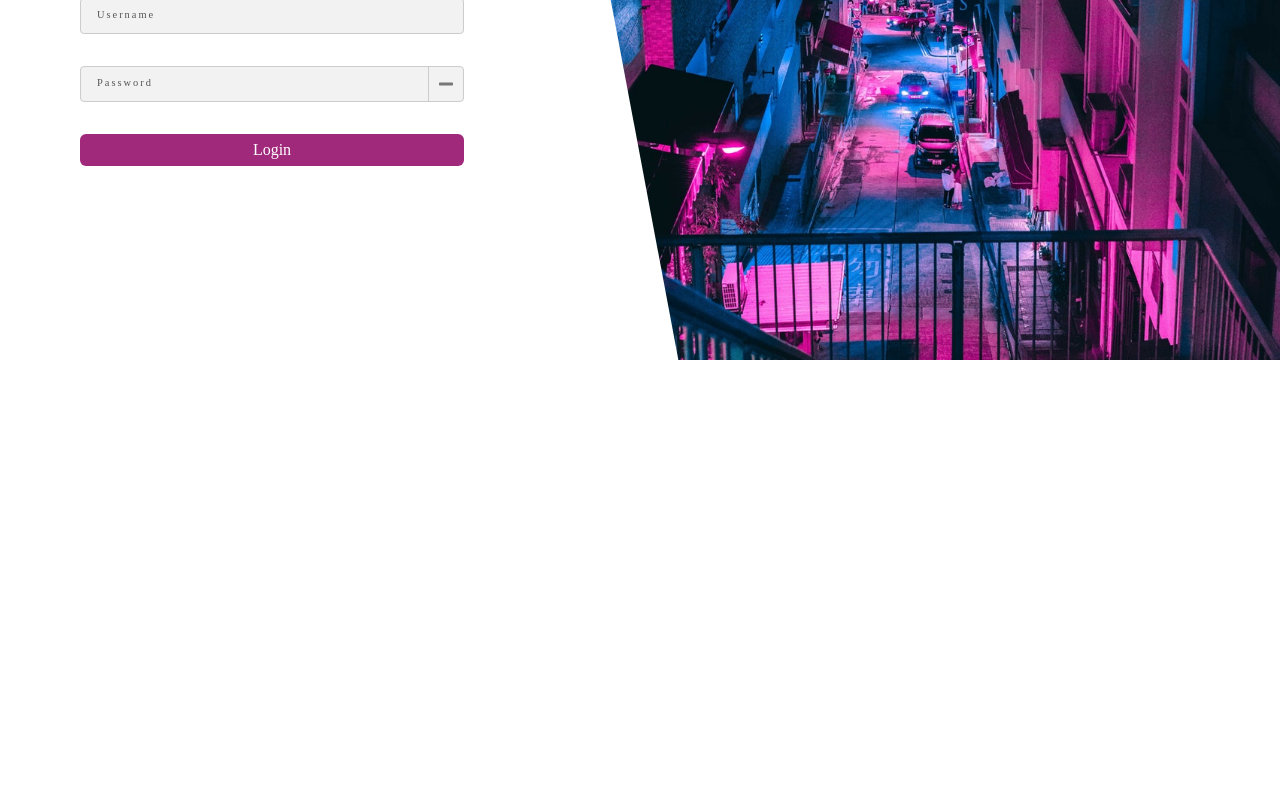
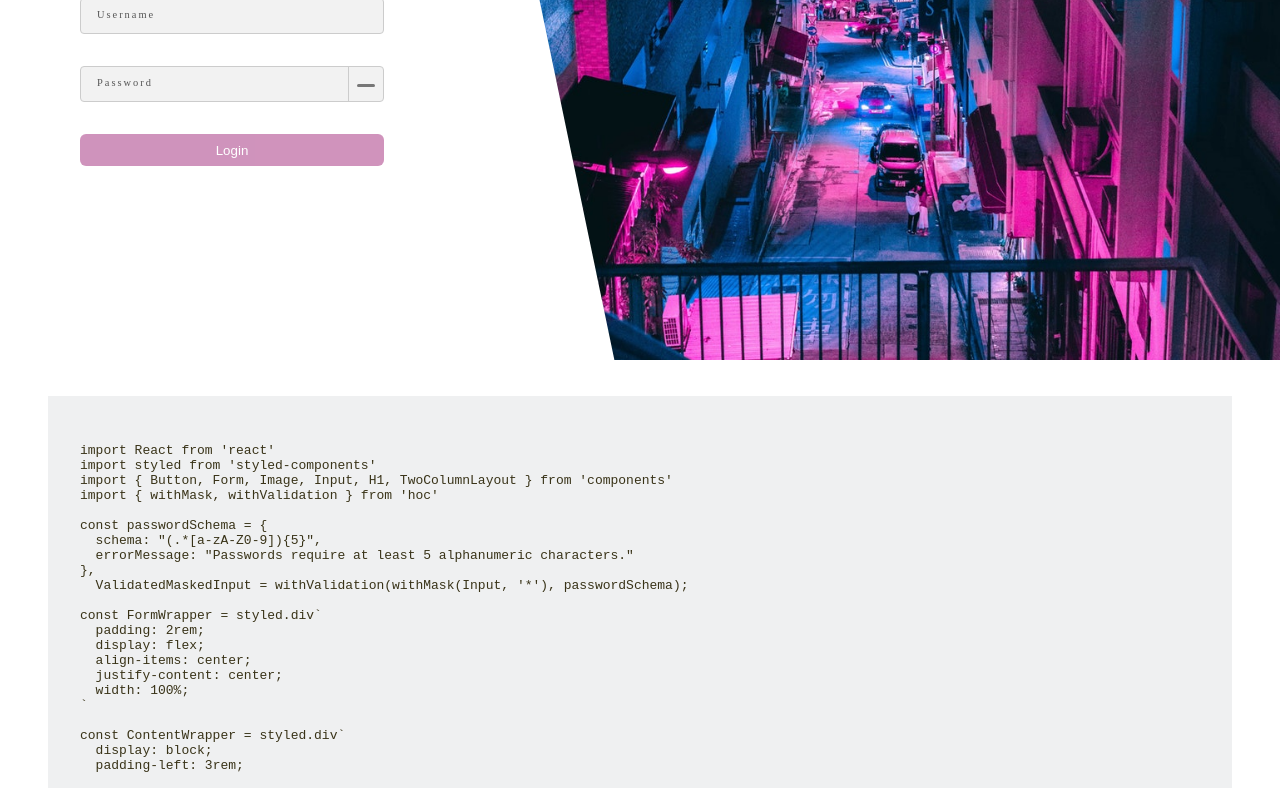
Before and after one commit to mscott5861/trcl, a React (Create React App) app: page / in a window 1280 px wide. Shown: the part 440-1228 px from the top of the page. Before the commit the page ends 804 px from the top, so only its background shows below. Built offline with nearby package versions, Linux system fonts and the light colour scheme.

Commit message:
Input validation and Form improvements

```diff
--- a/src/App.js
+++ b/src/App.js
@@ -1,6 +1,6 @@
 import React, { Component } from 'react';
 import { ThemeProvider } from 'styled-components'
-import { ViewLogin } from 'views'
+import { ViewArticle, ViewLogin } from 'views'
 
 const colors = {
   primary: 'grey',
@@ -24,10 +24,26 @@ const theme = {
 }
 
 class App extends Component {
+  constructor() {
+    super();
+    this.state = {
+      submitted: false
+    }
+  }
+
+  onSubmit = (form) => {
+    this.setState({
+      submitted: true
+    });
+  }
+
   render() {
     return (
       <ThemeProvider theme={theme}>
-        <ViewLogin/>
+        { !this.state.submitted ?
+          <ViewLogin
+            onSubmit={this.onSubmit}/> :
+          <ViewArticle/> }
       </ThemeProvider>
     );
   }
--- a/src/components/atomic/buttons/Button.js
+++ b/src/components/atomic/buttons/Button.js
@@ -2,7 +2,7 @@ import React from 'react'
 import PropTypes from 'prop-types'
 import styled from 'styled-components'
 
-const StButton = styled.div`
+const StButton = styled.button`
   display: flex;
   align-items: center;
   justify-content: center;
@@ -11,8 +11,11 @@ const StButton = styled.div`
   margin-top: 2rem;
   border-radius: 6px;
   background: ${props => props.bgColor ? props.bgColor : '#333'};
-  cursor: pointer;
+  cursor: ${props => props.hasError ? 'not-allowed' : 'pointer'};
   transition: opacity .15s linear;
+  outline: none;
+  border: none;
+  opacity: ${props => props.hasError ? '0.5' : '1'};
 
   &:hover,
   &:focus {
@@ -26,23 +29,23 @@ const StLabel = styled.p`
 `
 
 export default class Button extends React.Component {
-  handleOnClick = () => {
-    if (this.props.handleOnClick) {
-      this.props.handleOnClick();
+  onClick = () => {
+    if (this.props.onClick && !this.props.hasError) {
+      this.props.onClick();
     }
   }
 
-  handleOnFocus = () => {
-    console.log("Got that focus");
+  onFocus = () => {
   }
-
 
   render() {
     return (
       <StButton
         bgColor={this.props.bgColor}
-        onClick={this.handleOnClick}
-        onFocus={this.handleOnFocus}
+        hasError={this.props.hasError}
+        onClick={this.onClick}
+        onFocus={this.onFocus}
+        type='submit'
         tabIndex='0'>
         <StLabel
           labelColor={this.props.labelColor}>
@@ -54,7 +57,7 @@ export default class Button extends React.Component {
 }
 
 Button.propTypes = {
-  handleOnClick: PropTypes.func,
   label: PropTypes.string,
   labelColor: PropTypes.string,
+  onClick: PropTypes.func.isRequired,
 }
--- a/src/components/atomic/containers/Form.js
+++ b/src/components/atomic/containers/Form.js
@@ -10,37 +10,49 @@ export default class Form extends React.Component {
   constructor(props) {
     super(props);
     this.state = {
-      elements: []
+      elements: [],
+      hasError: false
     };
   }
 
-  updateForm = (inputID, value) => {
+  updateForm = (inputID, value, hasError) => {
     let elements = this.state.elements,
+        hasFoundError = false,
         hasFoundElement = false;
 
-    for (let i = 0; i < elements.length && !hasFoundElement; i++) {
+    for (let i = 0; i < elements.length; i++) {
       if (elements[i].inputID === inputID) {
+        elements[i].value = value;
+        elements[i].hasError = hasError;
         hasFoundElement = true;
-        elements[i].value = value;
+      }
+
+      if (elements[i].hasError) {
+        hasFoundError = true;
       }
     };
 
     if (!hasFoundElement) {
       elements.push({
         inputID,
-        value
+        value,
+        hasError
       });
+
+      hasFoundError = hasError ? true : hasFoundError;
     }
 
     this.setState({
-      elements
+      elements,
+      hasError: hasFoundError
     });
   }
 
   render() {
     const children = React.Children.map(this.props.children, child => {
       return React.cloneElement(child, {
-        updateForm: this.updateForm
+        updateForm: this.updateForm,
+        hasError: this.state.hasError
       });
     });
 
--- a/src/components/index.js
+++ b/src/components/index.js
@@ -17,6 +17,7 @@ import Link from './atomic/text/Link'
 import MainContent from './atomic/containers/MainContent'
 import Navbar from './atomic/containers/Navbar'
 import NavigationDrawer from './atomic/containers/NavigationDrawer'
+import PasswordStrengthGauge from './atomic/gauges/PasswordStrengthGauge'
 import Popover from './atomic/containers/Popover'
 import PropsTable from './composite/containers/PropsTable'
 import Sidebar from './atomic/containers/Sidebar'
@@ -48,6 +49,7 @@ export {
   MainContent,
   Navbar,
   NavigationDrawer,
+  PasswordStrengthGauge,
   Popover,
   PropsTable,
   Sidebar,
--- a/src/hoc/inputHelpers.js
+++ b/src/hoc/inputHelpers.js
@@ -1,7 +1,5 @@
 import React from 'react'
 import styled from 'styled-components'
-import { FontAwesomeIcon } from '@fortawesome/react-fontawesome'
-import { faCheck, faMinus, faTimes } from '@fortawesome/free-solid-svg-icons'
 
 
 
@@ -60,6 +58,59 @@ const StStatusBlock = styled.div`
   transition: background .15s linear;
 `
 
+const StValidationIcon = styled.div`
+  position: relative;
+  display: flex;
+  align-items: center;
+  height: 100%;
+  width: 100%;
+  padding: 0.5rem;
+
+  & span {
+    position: absolute;
+    height: 3px;
+    width: calc(100% - 1rem);
+    transition: all .15s linear;
+    box-sizing: border-box;
+    border-radius: 3px;
+  }
+
+  & span:nth-child(1) {
+    top: ${props => props.status === 'empty' ? '50%' :
+                    props.status === 'hasError' ? 'initial' :
+                    '55%'};
+    transform: ${props => props.status === 'empty' ? 'transformY(-50%)' : 'rotate(45deg)'};
+    background-color: ${props => props.status === 'empty' ? '#777' :
+                                 props.status === 'hasError' ? '#C45256' :
+                                 '#55C452'};
+    width: ${props => props.status === 'valid' && '0.55rem'};
+  }
+
+  & span:nth-child(2) {
+    background-color: ${props => props.status === 'empty' ? 'transparent' :
+                                 props.status === 'hasError' ? '#C45256' :
+                                 '#55C452'};
+    top: initial;
+    width: ${props => props.status === 'valid' && '1rem'};
+    left: ${props => props.status === 'valid' && '0.75rem'};
+    transform: ${props => props.status === 'empty' ? 'transformY(-50%)' :
+                 props => props.status === 'hasError' ? 'rotate(-45deg)' :
+                 'rotate(-45deg)'};
+    }
+  }
+
+`
+
+const ValidationIcon = function(props) {
+  return (
+    <StValidationIcon
+      status={props.status}>
+      <span/>
+      <span/>
+    </StValidationIcon>
+  );
+}
+
 export const withValidation = (WrappedInput, schemaPackage) => {
   return class extends React.Component {
     constructor(props) {
@@ -93,11 +144,9 @@ export const withValidation = (WrappedInput, schemaPackage) => {
           <StStatusBlock
             valid={this.state.valid}
             emptyString={this.state.emptyString}>
-            { this.state.valid === null || this.state.emptyString ? <FontAwesomeIcon icon={faMinus} color='#777'/> :
-              this.state.valid ?
-              <FontAwesomeIcon icon={faCheck} color='#55C452'/> :   // green
-              <FontAwesomeIcon icon={faTimes} color='#C45256'/>     // red
-            }
+            <ValidationIcon
+              status={this.state.emptyString ? 'empty' : (this.state.errorMessage && this.state.errorMessage.length > 0 ?
+                      'hasError' : 'valid')}/>
           </StStatusBlock>
         </WrappedInput>
       );
--- a/src/views/ViewLogin.js
+++ b/src/views/ViewLogin.js
@@ -1,6 +1,6 @@
 import React from 'react'
 import styled from 'styled-components'
-import { Button, Form, Image, Input, H1, TwoColumnLayout } from 'components'
+import { Button, CodeBlock, Form, Image, Input, H1, MainContent, TwoColumnLayout } from 'components'
 import { withMask, withValidation } from 'hoc'
 
 
@@ -11,8 +11,8 @@ import { withMask, withValidation } from 'hoc'
  * -------------------------------------------------------------- */
 
 const passwordSchema = {
-  schema: "(.*[a-zA-Z0-9]){3}",
-  errorMessage: "Passwords need to be at least 3 alphanumeric characters."
+  schema: "(.*[a-zA-Z0-9]){5}",
+  errorMessage: "Passwords require at least 5 alphanumeric characters."
 },
   ValidatedMaskedInput = withValidation(withMask(Input, '*'), passwordSchema);
 
@@ -23,26 +23,101 @@ const FormWrapper = styled.div`
   justify-content: center;
   width: 100%;
 `
-
 const ContentWrapper = styled.div`
   display: block;
   padding-left: 3rem;
+
+  @media(max-width: 1024px) {
+    padding-left: 0;
+    width: 100%;
+  }
 `
-
-const Column = styled.div`
-  width: 24rem;
-`
-
 const Wrapper = styled.div`
   position: relative;
   height: 100%;
   width: 100%;
 `
 export default class ViewLogin extends React.Component {
-  onSubmit = (form) => {
+  render() {
+    return (
+      <React.Fragment>
+        <TwoColumnLayout
+          columns='0.5fr 1fr'
+          matchViewportHeight>
+          <FormWrapper>
+            <ContentWrapper>
+              <H1
+                fontSize='6rem'>
+                A Header
+              </H1>
+                <Form
+                  onSubmit={this.onSubmit}>
+                  <Input
+                    inputID='username'
+                    label='Username'
+                    required/>
+                  <ValidatedMaskedInput
+                    inputID='password'
+                    label='Password'
+                    required/>
+                  <Button
+                    bgColor='#A1297B'
+                    label='Login'
+                    onClick={this.props.onSubmit}/>
+                </Form>
+            </ContentWrapper>
+          </FormWrapper>
+          <Wrapper>
+            <Image
+              clipPath='polygon(0 0, 100% 0, 100% 100%, 20% 100%)'
+              maxHeight='100vh'
+              src={'./img/sample-img-06.jpg'}/>
+          </Wrapper>
+        </TwoColumnLayout>
+        <MainContent>
+          <CodeBlock>
+          {
+`
+import React from 'react'
+import styled from 'styled-components'
+import { Button, Form, Image, Input, H1, TwoColumnLayout } from 'components'
+import { withMask, withValidation } from 'hoc'
 
+const passwordSchema = {
+  schema: "(.*[a-zA-Z0-9]){5}",
+  errorMessage: "Passwords require at least 5 alphanumeric characters."
+},
+  ValidatedMaskedInput = withValidation(withMask(Input, '*'), passwordSchema);
+
+const FormWrapper = styled.div\`
+  padding: 2rem;
+  display: flex;
+  align-items: center;
+  justify-content: center;
+  width: 100%;
+\`
+
+const ContentWrapper = styled.div\`
+  display: block;
+  padding-left: 3rem;
+
+  @media(max-width: 1024px) {
+    padding-left: 0;
+    width: 100%;
   }
+\`
 
+const Column = styled.div\`
+  width: 100%;
+\`
+
+const Wrapper = styled.div\`
+  position: relative;
+  height: 100%;
+  width: 100%;
+\`
+
+export default class ViewLogin extends React.Component {
   render() {
     return (
       <React.Fragment>
@@ -66,7 +141,8 @@ export default class ViewLogin extends React.Component {
                     label='Password'/>
                   <Button
                     bgColor='#A1297B'
-                    label='Login'/>
+                    label='Login'
+                    onClick={this.props.onSubmit}/>
                 </Form>
               </Column>
             </ContentWrapper>
@@ -82,3 +158,10 @@ export default class ViewLogin extends React.Component {
     );
   }
 }
+`}
+          </CodeBlock>
+        </MainContent>
+      </React.Fragment>
+    );
+  }
+}
```
Also changed, not shown: src/components/atomic/text/Input.js (+26 -5 lines), src/components/atomic/gauges/PasswordStrengthGauge.js (added).
